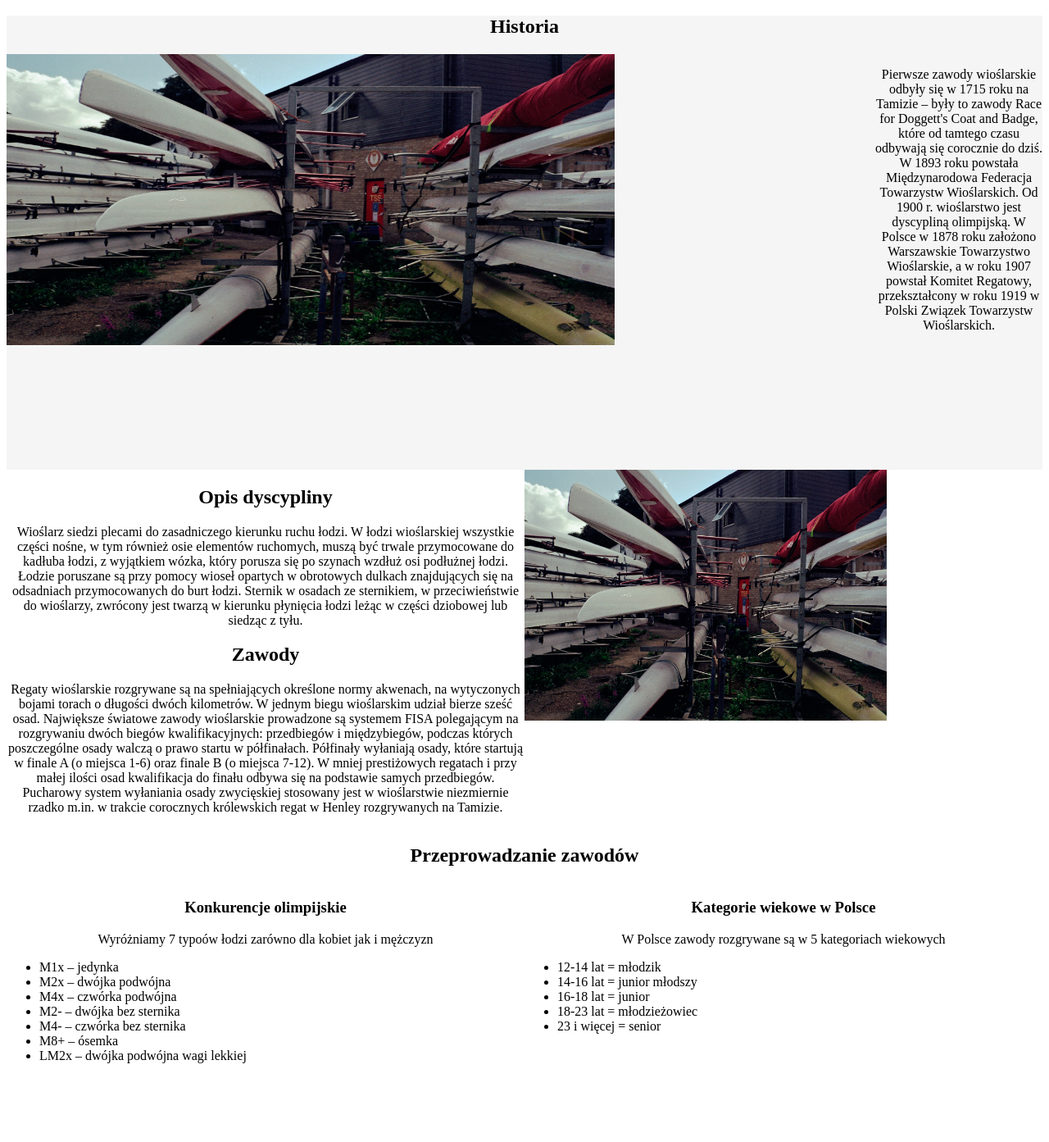
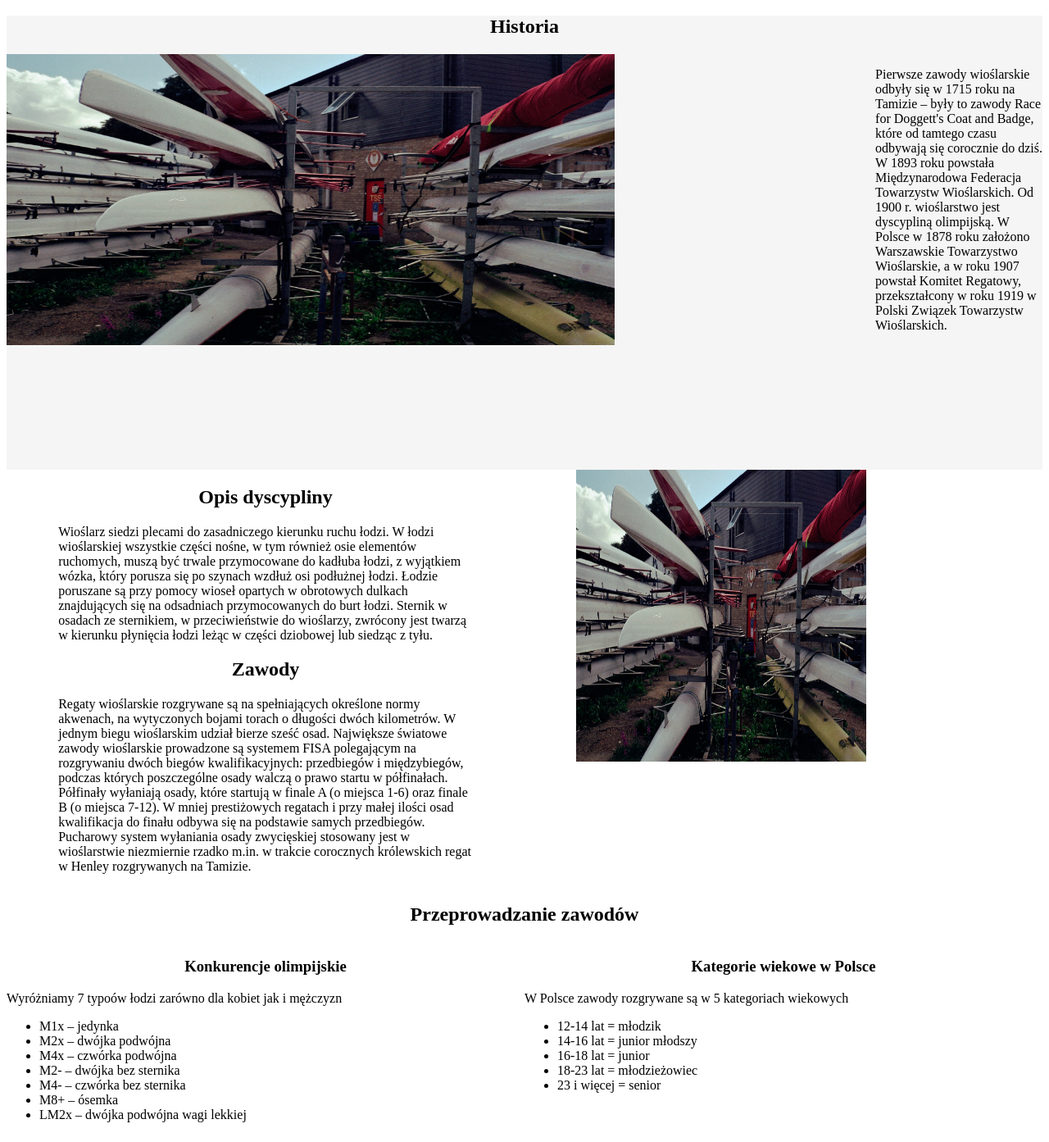
Before and after one commit to Ishija/pnowosielski, a PHP site: page /strona.html in a window 1280 px wide. Shown: the part 99-1492 px from the top of the page at 82% size. Before the commit the page ends 1396 px from the top, so only its background shows below. Run offline with PHP 8.4, Linux system fonts and the light colour scheme.

Commit message:
styl1 update 3

```diff
--- a/ai-labA/strona.html
+++ b/ai-labA/strona.html
@@ -77,5 +77,8 @@
         </div>
     </div>
 </div>
+<div class="end">
+
+</div>
 </body>
 </html>
--- a/ai-labA/styl1.css
+++ b/ai-labA/styl1.css
@@ -8,7 +8,7 @@ h3 {
     text-align: center;
 }
 p{
-    text-align: center;
+
 }
 .regatta{
     display: flex;
@@ -29,6 +29,7 @@ p{
 }
 .banner{
     background-image: url("banner.jpg");
+    resize: vertical;
 }
 footer{
     text-align: center;
@@ -38,4 +39,11 @@ footer{
 }
 .about{
     flex: 50%;
+    margin-left: 5%;
+    margin-right: 5%;
 }
+.end{
+    background-color: whitesmoke;
+    background-size: 100% 100px;
+
+}
```
